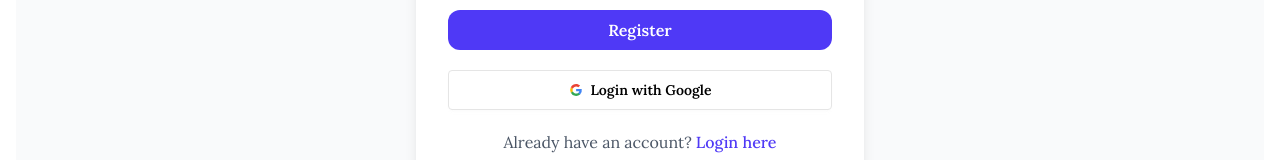
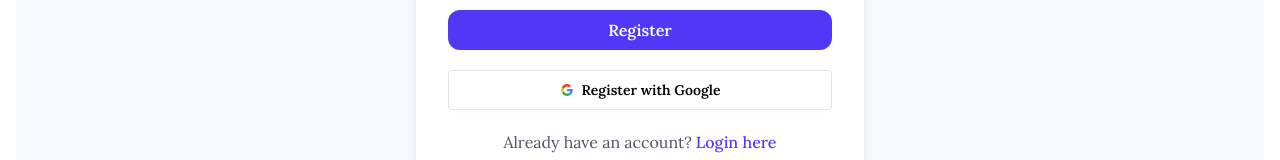
Before and after one commit to harunhira69/PawMart-client, a React app: page /register in a window 1280 px wide. Shown: the part 616-776 px from the top of the page. Built offline with nearby package versions, Linux system fonts and the light colour scheme; no server answers; the HTML template or start-up script is replaced by a standard one.

Commit message:
added final modify

```diff
--- a/src/Pages/Register.jsx
+++ b/src/Pages/Register.jsx
@@ -135,7 +135,7 @@ const Register = () => {
         {/* Google Sign In */}
        <button onClick={handleGoogleSignIn} className="btn w-full mt-5 bg-white text-black border-[#e5e5e5]">
   <svg aria-label="Google logo" width="16" height="16" xmlns="http://www.w3.org/2000/svg" viewBox="0 0 512 512"><g><path d="m0 0H512V512H0" fill="#fff"></path><path fill="#34a853" d="M153 292c30 82 118 95 171 60h62v48A192 192 0 0190 341"></path><path fill="#4285f4" d="m386 400a140 175 0 0053-179H260v74h102q-7 37-38 57"></path><path fill="#fbbc02" d="m90 341a208 200 0 010-171l63 49q-12 37 0 73"></path><path fill="#ea4335" d="m153 219c22-69 116-109 179-50l55-54c-78-75-230-72-297 55"></path></g></svg>
-  Login with Google
+  Register with Google
 </button>
 
         {/* Login Link */}
```
